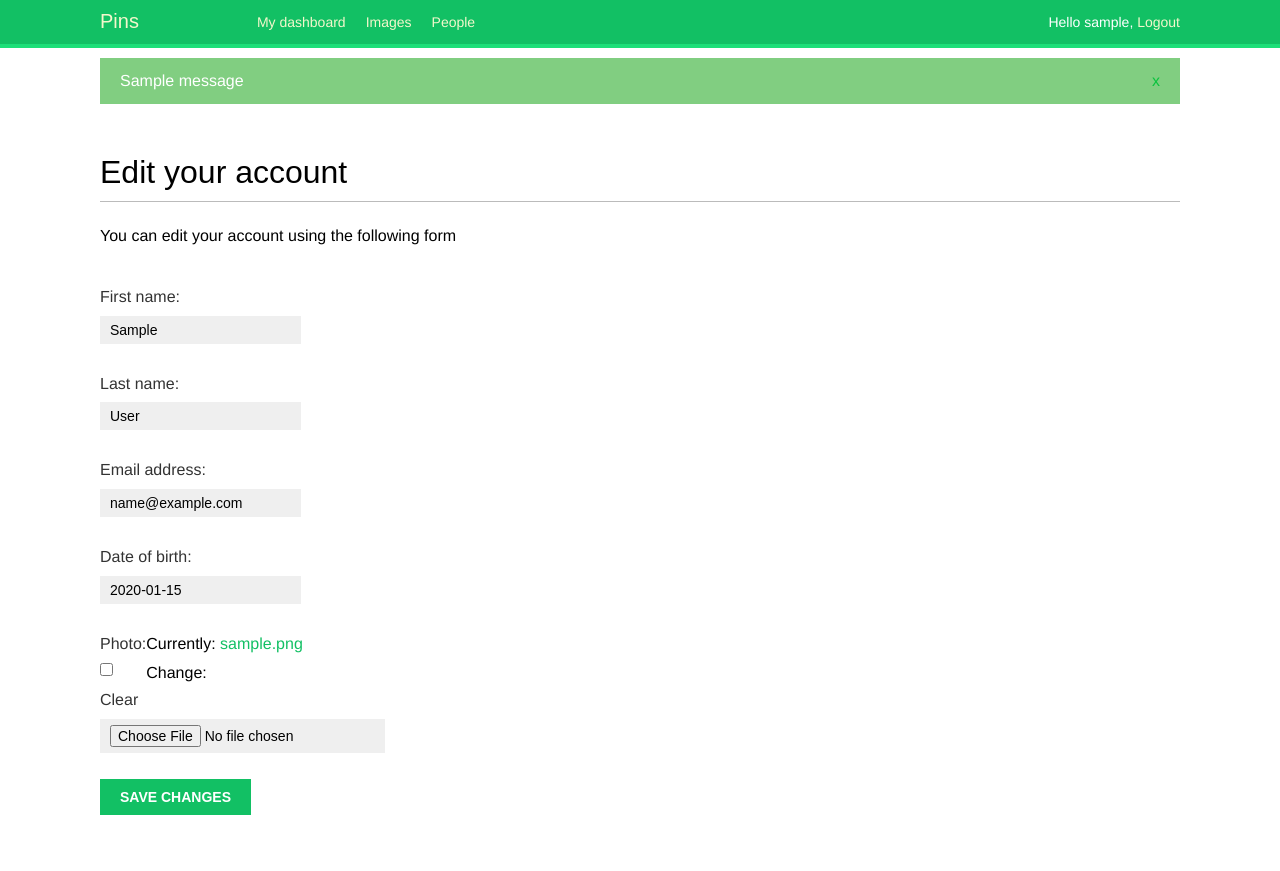
After one commit to gipsyblues/django-social-example, a Django app: page /account/edit/ in a window 1280 px wide. The commit adds this page. Run offline with Django 3.2, Linux system fonts and the light colour scheme; a user stored in the database is signed in; tables that the repository leaves empty hold one stand-in row (values such as "Sample post"); one stand-in notice (Sample message) is shown; some web fonts are replaced.

Commit message:
messages

```diff
--- a/account/forms.py
+++ b/account/forms.py
@@ -1,17 +1,16 @@
 from django import forms
 from django.contrib.auth.models import User
 
+from .models import Profile
 
-class UserRegistrationForm(forms.ModelForm):
-    password = forms.CharField(widget=forms.PasswordInput)
-    password2 = forms.CharField(widget=forms.PasswordInput, label='Repeat password')
 
+class UserEditForm(forms.ModelForm):
     class Meta:
         model = User
-        fields = ('username', 'first_name', 'email')
+        fields = ('first_name', 'last_name', 'email')
 
-    def clean_password2(self):
-        cd = self.cleaned_data
-        if cd['password'] != cd['password2']:
-            raise forms.ValidationError('Passwords don\'t match')
-        return cd['password2']
+
+class ProfileEditForm(forms.ModelForm):
+    class Meta:
+        model = Profile
+        fields = ('date_of_birth', 'photo')
--- a/account/templates/account/dashboard.html
+++ b/account/templates/account/dashboard.html
@@ -5,4 +5,8 @@
 {% block content %}
   <h1>Dashboard</h1>
   <p>Welcome to your dashboard, {{ user }}</p>
+  <p>
+    You can <a href="{% url 'edit' %}">edit your profile</a> or
+    <a href="{% url 'password_change' %}">change your password</a>.
+  </p>
 {% endblock %}
--- /dev/null
+++ b/account/templates/account/edit.html
@@ -0,0 +1,14 @@
+{% extends 'base.html' %}
+
+{% block title %}Edit your account{% endblock %}
+
+{% block content %}
+  <h1>Edit your account</h1>
+  <p>You can edit your account using the following form</p>
+  <form method="post" enctype="multipart/form-data">
+    {% csrf_token %}
+    {{ user_form.as_p }}
+    {{ profile_form.as_p }}
+    <p><input type="submit" value="Save changes"></p>
+  </form>
+{% endblock %}
--- a/account/templates/base.html
+++ b/account/templates/base.html
@@ -35,6 +35,17 @@
   </span>
 </div>
 
+{% if messages %}
+  <ul class="messages">
+    {% for message in messages %}
+      <li class="{{ message.tags }}">
+        {{ message|safe }}
+        <a href="#" class="close">x</a>
+      </li>
+    {% endfor %}
+  </ul>
+{% endif %}
+
 <div id="content">
   {% block content %}{% endblock %}
 </div>
--- a/account/urls.py
+++ b/account/urls.py
@@ -4,7 +4,8 @@ from . import views
 
 urlpatterns = [
     path('', include('django.contrib.auth.urls')),
-    path('register/', views.register, name='register'),
 
     path('', views.dashboard, name='dashboard'),
+    path('register/', views.register, name='register'),
+    path('edit/', views.edit, name='edit'),
 ]
--- a/account/views.py
+++ b/account/views.py
@@ -1,7 +1,11 @@
+from django.contrib import messages
+from django.contrib.auth import login
 from django.contrib.auth.decorators import login_required
+from django.contrib.auth.forms import UserCreationForm
 from django.shortcuts import render, redirect
 
-from .forms import UserRegistrationForm
+from .forms import UserEditForm, ProfileEditForm
+from .models import Profile
 
 
 @login_required
@@ -11,14 +15,36 @@ def dashboard(request):
 
 def register(request):
     if request.method == 'POST':
-        user_form = UserRegistrationForm(request.POST)
+        user_form = UserCreationForm(request.POST)
         if user_form.is_valid():
-            new_user = user_form.save(commit=False)
-            new_user.set_password(user_form.cleaned_data['password'])
-            new_user.save()
+            new_user = user_form.save()
+            Profile.objects.create(user=new_user)
+            login(request, new_user)
+            messages.success(request, 'Account registered successfully')
             return redirect('dashboard')
     else:
         user_form = UserRegistrationForm()
 
     ctx = dict(user_form=user_form)
     return render(request, 'account/register.html', ctx)
+
+
+@login_required
+def edit(request):
+    if request.method == 'POST':
+        user_form = UserEditForm(instance=request.user,
+                                 data=request.POST)
+        profile_form = ProfileEditForm(instance=request.user.profile,
+                                       data=request.POST,
+                                       files=request.FILES)
+        if user_form.is_valid() and profile_form.is_valid():
+            user_form.save()
+            profile_form.save()
+            messages.success(request, 'Profile updated successfully')
+            return redirect('dashboard')
+    else:
+        user_form = UserEditForm(instance=request.user)
+        profile_form = ProfileEditForm(instance=request.user.profile)
+
+    ctx = dict(user_form=user_form, profile_form=profile_form)
+    return render(request, 'account/edit.html', ctx)
```
